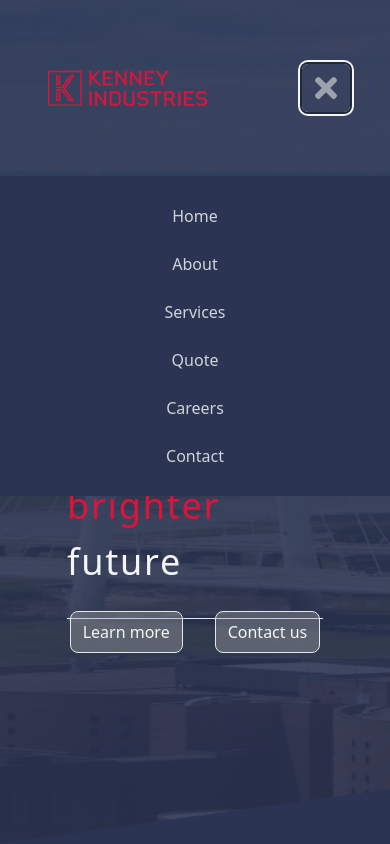
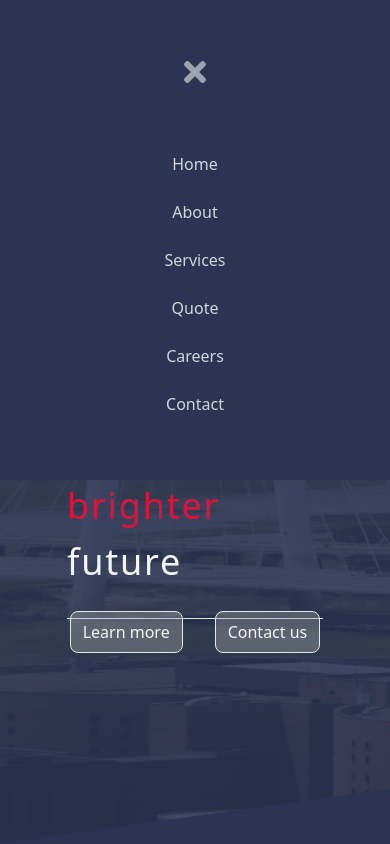
Before and after one commit to k-kenney/kenney-ind, a React (Vite) app: page / in a window 390 px wide. Both pictures are taken after a click on the button "Open Main Menu". Built offline with nearby package versions, Linux system fonts and the light colour scheme; a web font is replaced by a local one.

Commit message:
navbar X

```diff
--- a/src/components/Navbar.jsx
+++ b/src/components/Navbar.jsx
@@ -69,7 +69,7 @@ const Navbar = () => {
               className="inline-flex item-center justify-center p-2 rounded-md text-gray-400 hover:text-white hover:bg-gray-700 focus:outline-none focus:ring-2 focus:ring-offset-2 focus:ring-offset-gray-800 focus:ring-white"
             >
               <span className="sr-only">Open Main Menu</span>
-              {open === true ? <FaTimes className="w-8 h-8" /> : <FaBars className="w-8 h-8" />}
+              {open === true ? <FaTimes className="w-8 h-8 absolute z-50 top-14 right-0 left-0 m-auto" /> : <FaBars className="w-8 h-8" />}
             </button>
           </div>
         </div>
@@ -77,7 +77,7 @@ const Navbar = () => {
       {/* mobile-menu */}
       {open ? (
         <div className="md:hidden">
-          <ul className="absolute z-50 w-full text-center bg-blue ox-2 space-y-2 py-5 sm:px-3">
+          <ul className="absolute top-0 z-10 w-full text-center bg-blue h-auto ox-2 space-y-2 pt-36 pb-14 sm:px-3">
             {navLinks.map((link, index) => (
               <li
                 key={index}
```
